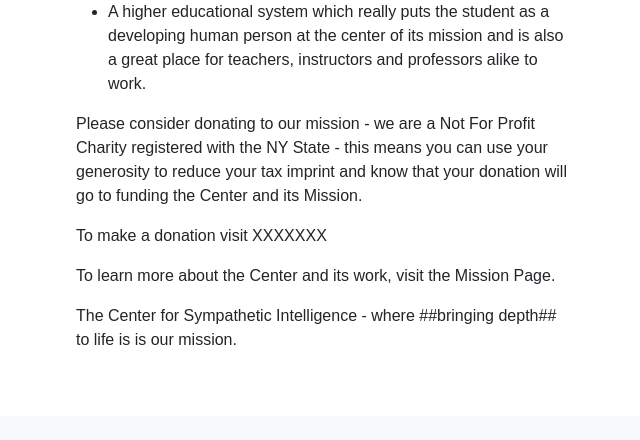
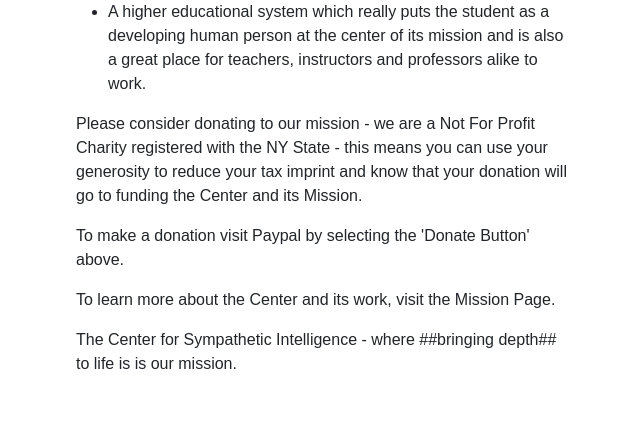
Before and after one commit to Sympathetic-Intelligence/tcfsi-flask-app, a Flask app: page /contributing/donations in a window 1280 px wide. Shown: the part 902-1342 px from the top of the page, without its empty margins (316-956 px from the left). Before the commit the page ends 1247 px from the top, so only its background shows below. Run offline with Flask 3, Linux system fonts and the light colour scheme; some libraries are stand-ins or nearby versions.

Commit message:
Donation Fix

```diff
--- a/templates/donations.html
+++ b/templates/donations.html
@@ -49,7 +49,7 @@
 				Please consider donating to our mission - we are a Not For Profit Charity registered with the NY State - this means you can use your generosity to reduce your tax imprint and know that your donation will go to funding the Center and its Mission.
 				</p>
 				<p>
-				To make a donation visit XXXXXXX
+				To make a donation visit Paypal by selecting the 'Donate Button' above.
 				</p>
 				<p>
 				To learn more about the Center and its work, visit the Mission Page.
```
